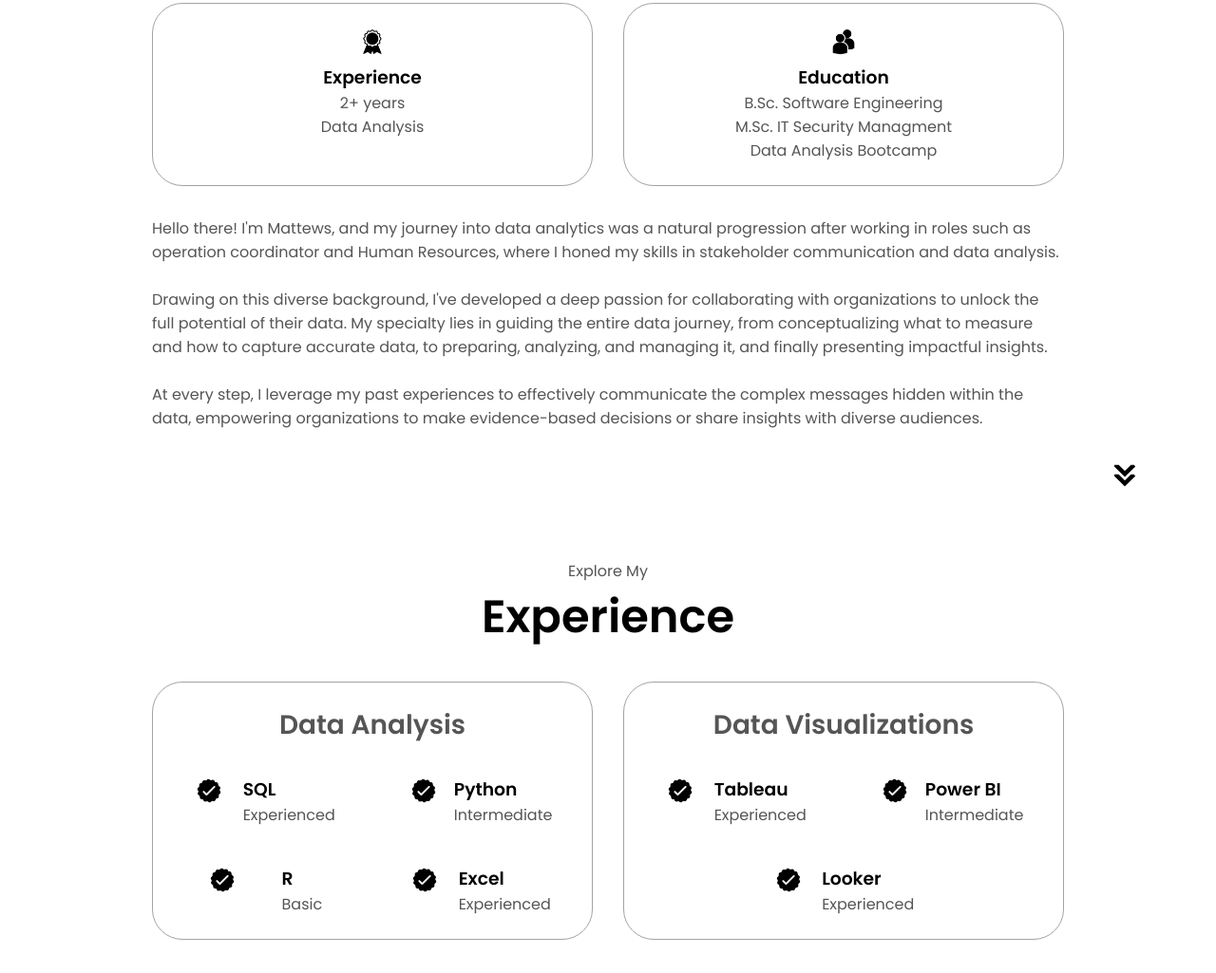
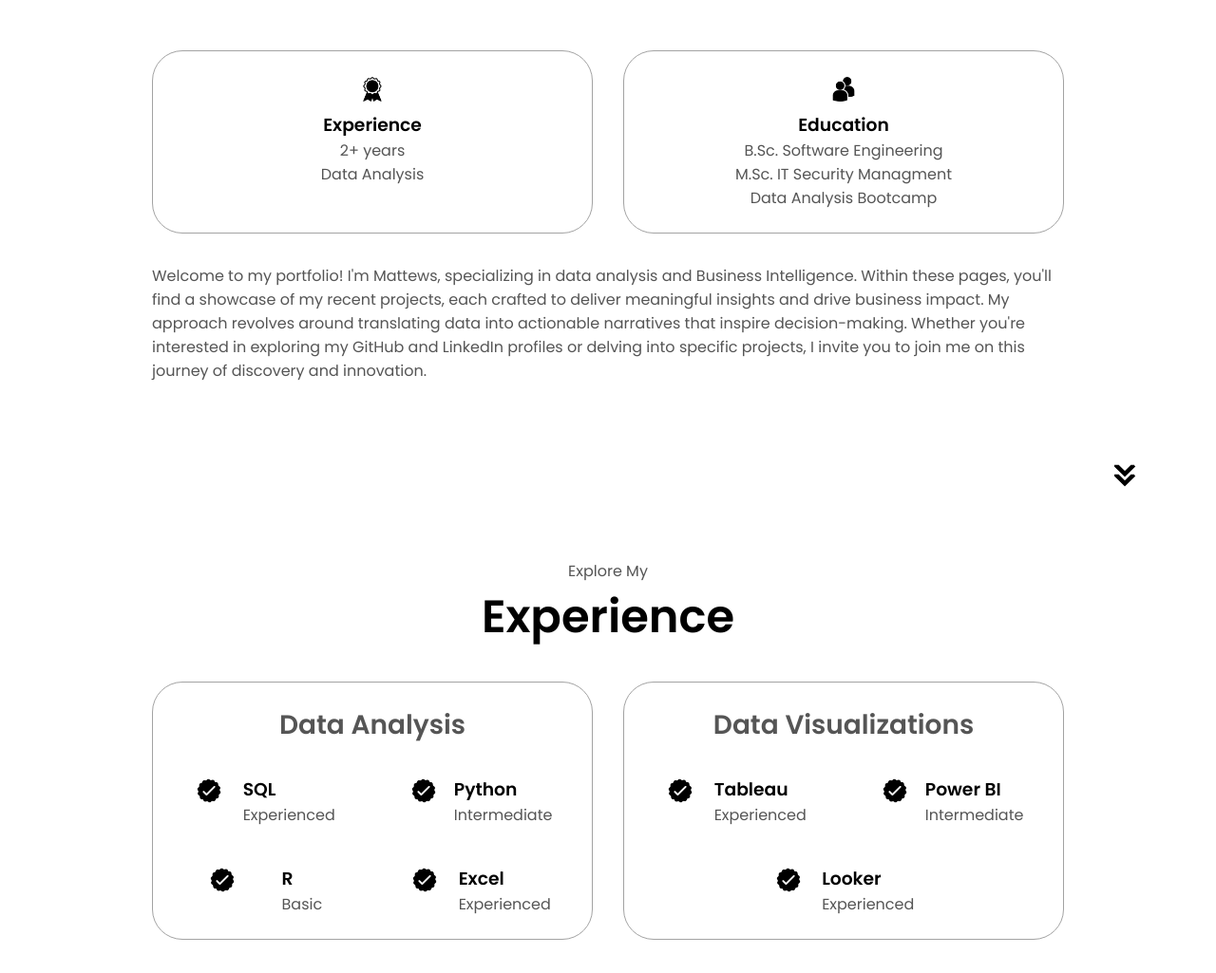
Before and after one commit to MichaelMattews/portfolio, a plain HTML site: page index.html in a window 1280 px wide. Shown: the part 1107-2132 px from the top of the page at 95% size. Drawn offline with Linux system fonts and the light colour scheme.

Commit message:
Update index.html

```diff
--- a/index.html
+++ b/index.html
@@ -110,18 +110,7 @@
             </div>
             <div class="text_container">
                 <p>
-                  Hello there! I'm Mattews, and my journey into data analytics was a natural progression after working in roles such as operation coordinator and Human Resources,
-                  where I honed my skills in stakeholder communication and data analysis.
-                </p>
-                <br>
-                <p>
-                   Drawing on this diverse background, I've developed a deep passion for collaborating with organizations to unlock the full potential of their data. My specialty lies in guiding the entire data journey,
-                   from conceptualizing what to measure and how to capture accurate data, to preparing, analyzing, and managing it, and finally presenting impactful insights.
-                </p>
-                <br>
-                <p>
-                   At every step, I leverage my past experiences to effectively communicate the complex messages hidden within the data, empowering organizations to make evidence-based decisions or share insights with
-                   diverse audiences.
+                  Welcome to my portfolio! I'm Mattews, specializing in data analysis and Business Intelligence. Within these pages, you'll find a showcase of my recent projects, each crafted to deliver meaningful insights and drive business impact. My approach revolves around translating data into actionable narratives that inspire decision-making. Whether you're interested in exploring my GitHub and LinkedIn profiles or delving into specific projects, I invite you to join me on this journey of discovery and innovation.
                 </p>
             </div>
             </div>
```
